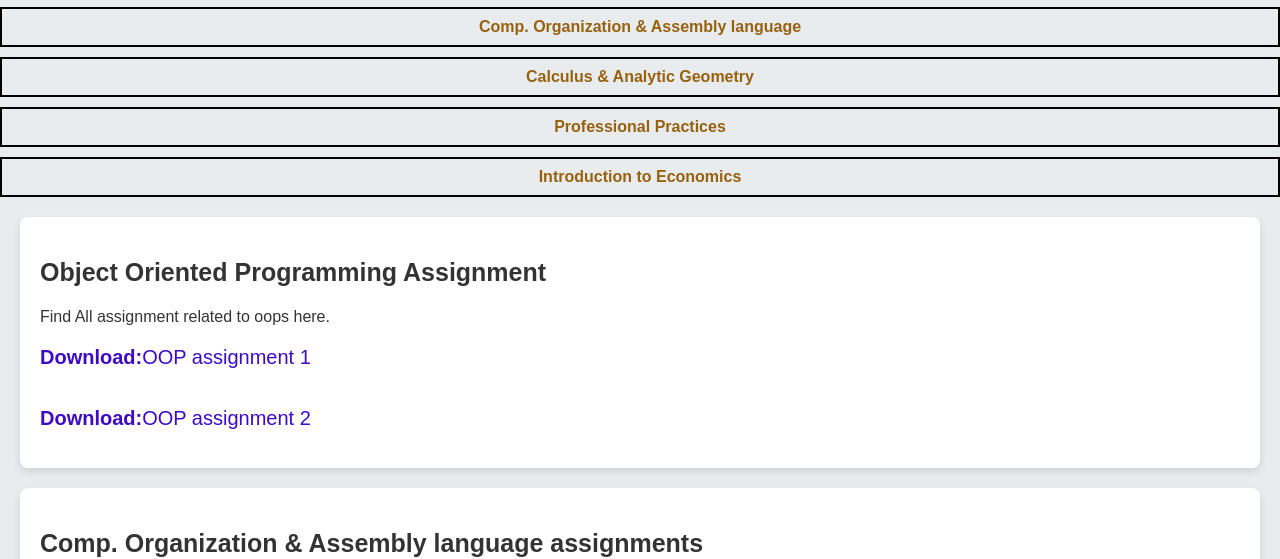
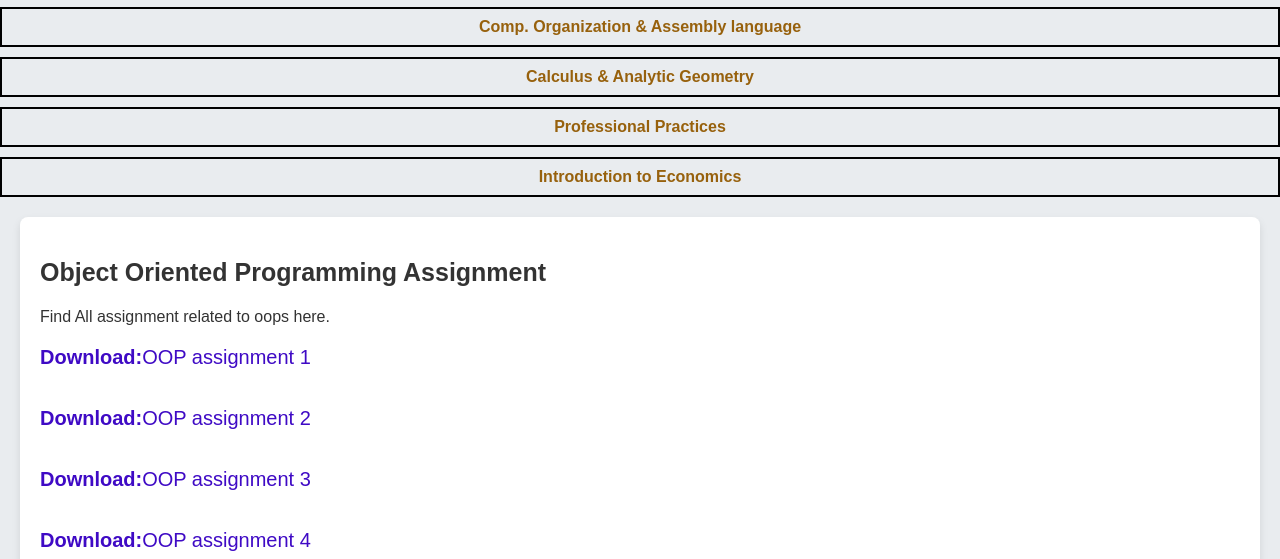
Before and after one commit to sheri-khan/Bscs-sem3_pu, a website: page assignment.html in a window 1280 px wide. Shown: the part 245-804 px from the top of the page. Drawn offline with nearby package versions, Linux system fonts and the light colour scheme; a web font is replaced by a local one.

Commit message:
oop asg3and 4 added

```diff
--- a/assignment.html
+++ b/assignment.html
@@ -40,7 +40,9 @@
                     <p>Find All assignment related to oops here.</p>
                     <!-- Links to past papers -->
                     <a id="anote" href="pdfs/assignments/oop/oopass1.pdf"><b>Download:</b>OOP assignment 1</a><br>
-                    <a id="anote" href="pdfs/assignments/oop/OOP A#02.pdf"><b>Download:</b>OOP assignment 2</a><br>
+                    <a id="anote" href="pdfs/assignments/oop/OOPasg2.pdf"><b>Download:</b>OOP assignment 2</a><br>
+                    <a id="anote" href="pdfs/assignments/oop/OOPasg3.pdf"><b>Download:</b>OOP assignment 3</a><br>
+                    <a id="anote" href="pdfs/assignments/oop/OOPasg4.pdf"><b>Download:</b>OOP assignment 4</a><br>
 
 
                 </section>
```
Also changed, not shown: 4 other files.
